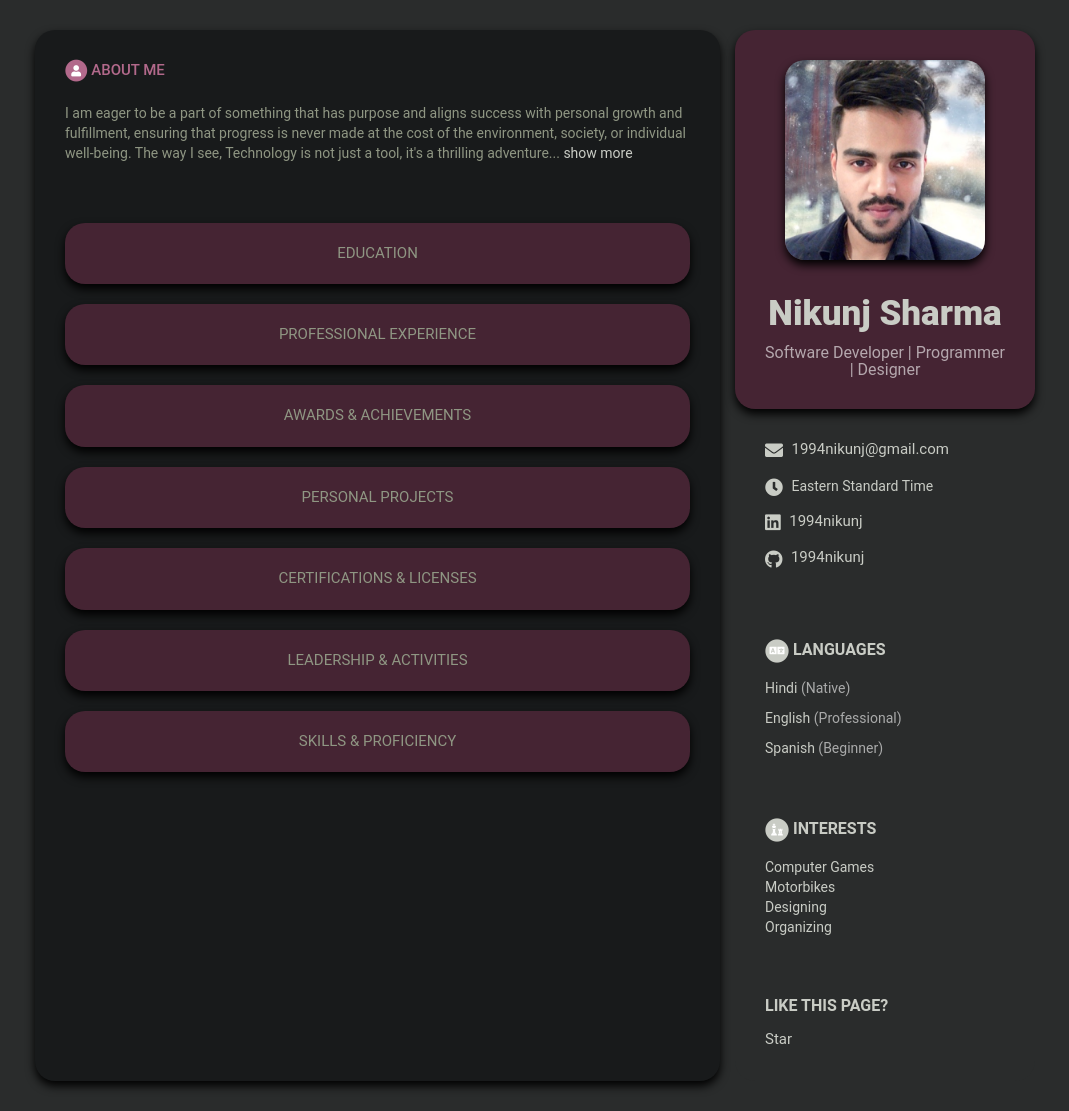
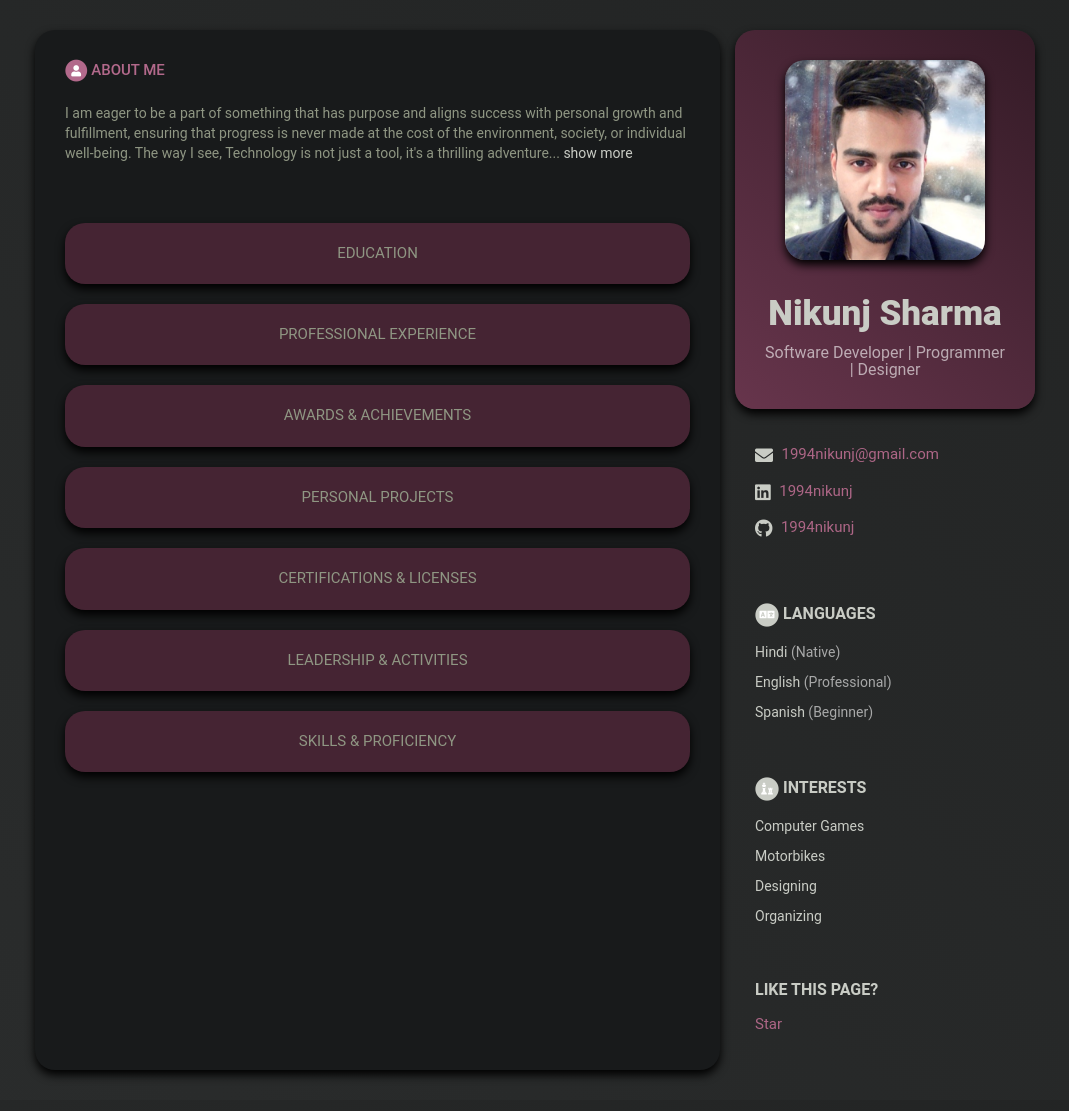
Before and after one commit to 1994nikunj/1994nikunj.github.io, a Jekyll site: the page built from index.html, in a window 1280 px wide. Shown: the whole page, without its empty margins (105-1174 px from the left). Built offline with Jekyll 4.4.1, drawn with Linux system fonts in a browser that asks for light colours.

Commit message:
design css changes

```diff
--- a/_data/data.yml
+++ b/_data/data.yml
@@ -8,12 +8,8 @@ sidebar:
 
     # Sidebar links
     email: 1994nikunj@gmail.com
-    timezone: Eastern Standard Time
-    citizenship: Indian
-    website: https://1994nikunj.github.io/
     linkedin: 1994nikunj
     github: 1994nikunj
-    pdf:
 
     languages:
         title: Languages
--- a/_includes/contact.html
+++ b/_includes/contact.html
@@ -4,12 +4,6 @@
         {% if sidebar.email %}
         <li class="email"><i class="fas fa-envelope"></i>
             <a href="mailto:{{ sidebar.email }}">{{ sidebar.email }}</a>
-        </li>
-        {% endif %}
-
-        {% if sidebar.timezone %}
-        <li class="timezone"><i class="fas fa-clock"></i>
-            {{ sidebar.timezone }}
         </li>
         {% endif %}
 
@@ -25,18 +19,5 @@
         </li>
         {% endif %}
 
-        {% if sidebar.stack-overflow %}
-        <li class="stack-overflow"><i class="fab fa-stack-overflow"></i>
-            <a href="https://stackoverflow.com/users/{{ sidebar.stack-overflow }}" target="_blank">{{
-                sidebar.stack-overflow }}</a>
-        </li>
-        {% endif %}
-
-        {% if sidebar.pdf %}
-        <li class="pdf"><i class="fas fa-file-pdf"></i>
-            <a href="{{ sidebar.pdf }}" target="_blank">Resume PDF</a>
-        </li>
-        {% endif %}
-
     </ul>
 </div><!--//contact-container-->
--- a/_includes/interests.html
+++ b/_includes/interests.html
@@ -12,9 +12,7 @@
 
     <ul class="list-unstyled interests-list">
         {% for interest in interests.info %}
-        <div class="item">
-            <div class="time">{{ interest.item }}</div>
-        </div>
+        <li>{{ interest.item }}</li>
         {% endfor %}
     </ul>
 
--- a/_sass/_base.scss
+++ b/_sass/_base.scss
@@ -2,7 +2,7 @@
 body {
 	font-family: "Roboto", sans-serif;
 	color: $text-color-secondary;
-	background: $base;
+	background: linear-gradient(222deg, darken($base, 3%) 0.00%, darken($base, 0%) 100.00%);
 	font-size: 14px;
 	padding: 30px;
 	-webkit-font-smoothing: antialiased;
@@ -50,27 +50,36 @@ p {
 	border-radius: 20px;
 	grid-column: span 3;
 	order: 2;
-	background: $base;
 	color: $text-color;
 
 	a {
 		color: $text-color;
 		font-size: 15px;
+		animation: glowing 2000ms infinite;
+	}
+
+	@keyframes glowing {
+		0% {
+			color: $text-color;
+		}
+
+		50% {
+			color: lighten($theme-color, 20%);
+		}
+
+		100% {
+			color: $text-color;
+		}
 	}
 
 	.profile-container {
-		border-radius: 20px;
 		padding: 30px;
-		background: darken($theme-color, 10%);
 		text-align: center;
 		color: $text-color;
+		border-radius: 20px;
+		background: linear-gradient(222deg, darken($theme-color, 15%) 0.00%, darken($theme-color, 0%) 100.00%);
 		box-shadow: 0 5px 10px darken($theme-color, 40%);
-		transform: 0.5s ease-in-out;
-	}
-
-	.profile-container:hover {
-		background: darken($theme-color, 12%);
-		box-shadow: 0 5px 20px darken($theme-color, 40%);
+		margin-bottom: 15px;
 	}
 
 	.name {
@@ -119,7 +128,8 @@ p {
 	}
 
 	.container-block {
-		padding: 30px;
+		margin-bottom: 15px;
+		padding: 20px;
 	}
 
 	.container-block-title {
```
Lines whose indentation alone changed are shown as unchanged.
